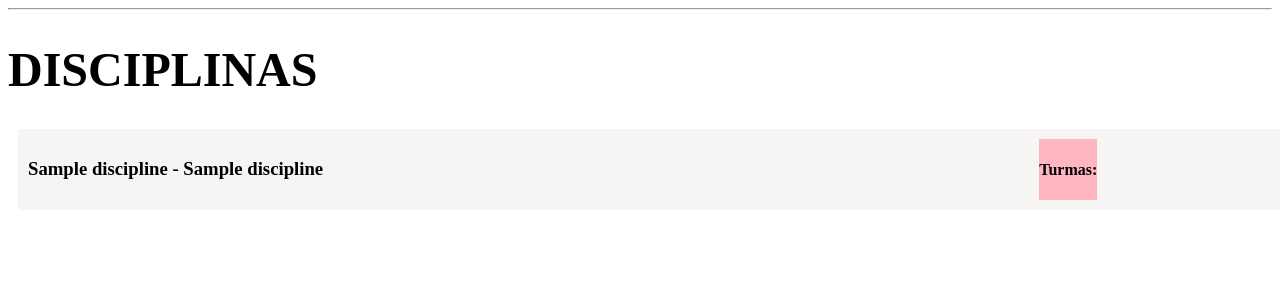
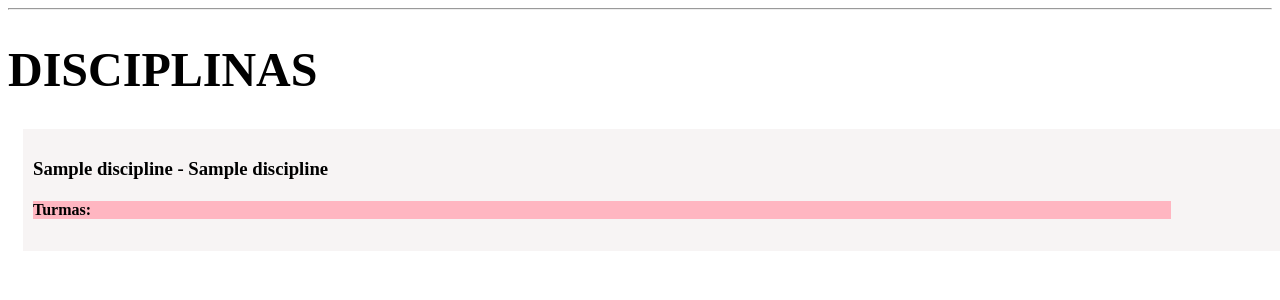
Before and after one commit to tlamen/Trabalho_BD, a Flask app: page /disciplines/1 in a window 1280 px wide. Shown: the part 83-383 px from the top of the page. Run offline with Flask 3, Linux system fonts and the light colour scheme; a database or web service that is not in the repository returns one stand-in record (values such as "Sample title"); some libraries are stand-ins or nearby versions.

Commit message:
visualização done

```diff
--- a/templates/base.html
+++ b/templates/base.html
@@ -28,6 +28,13 @@
             flex-wrap: wrap;
         }
 
+        .professor {
+            padding: 10px;
+            margin: 15px;
+            background-color: #f7f4f4;
+            width: 100%;
+        }
+
         .department h3 {
             width: 80%;
         }
@@ -51,6 +58,7 @@
 
         .sub-session {
             background-color: lightpink;
+            max-width: 90%;
         }
 
     </style>
--- a/templates/disciplines.html
+++ b/templates/disciplines.html
@@ -3,7 +3,7 @@
 {% block content %}
     <h1 class="page-title">{% block title %} DISCIPLINAS {% endblock %}</h1>
     {% for discipline in disciplines %}
-        <div class='department'>
+        <div class='professor'>
             <h3>{{ discipline[2] }} - {{ discipline[1] }}</h3>
             {% for department in departments %}
                 {% if department[0] ==  discipline[3] %}
--- a/templates/professors.html
+++ b/templates/professors.html
@@ -3,7 +3,7 @@
 {% block content %}
     <h1 class="page-title">{% block title %} PROFESSORES {% endblock %}</h1>
     {% for professor in professors %}
-        <div class='department'>
+        <div class='professor'>
             <h3>#{{ professor[0] }} - {{ professor[1] }}</h3>
             <!-- <p>{{professor[2]}}</p>
             <p>{{professor[3]}}</p>
```
